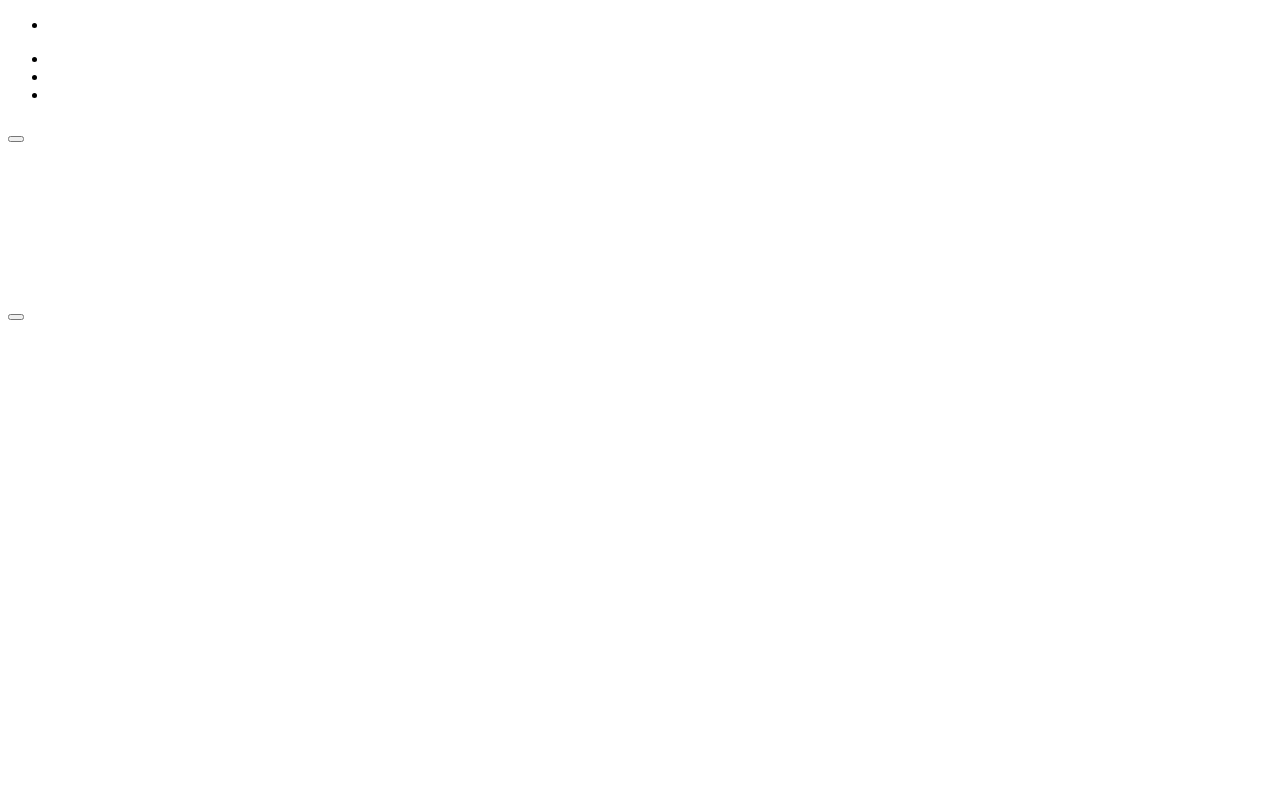
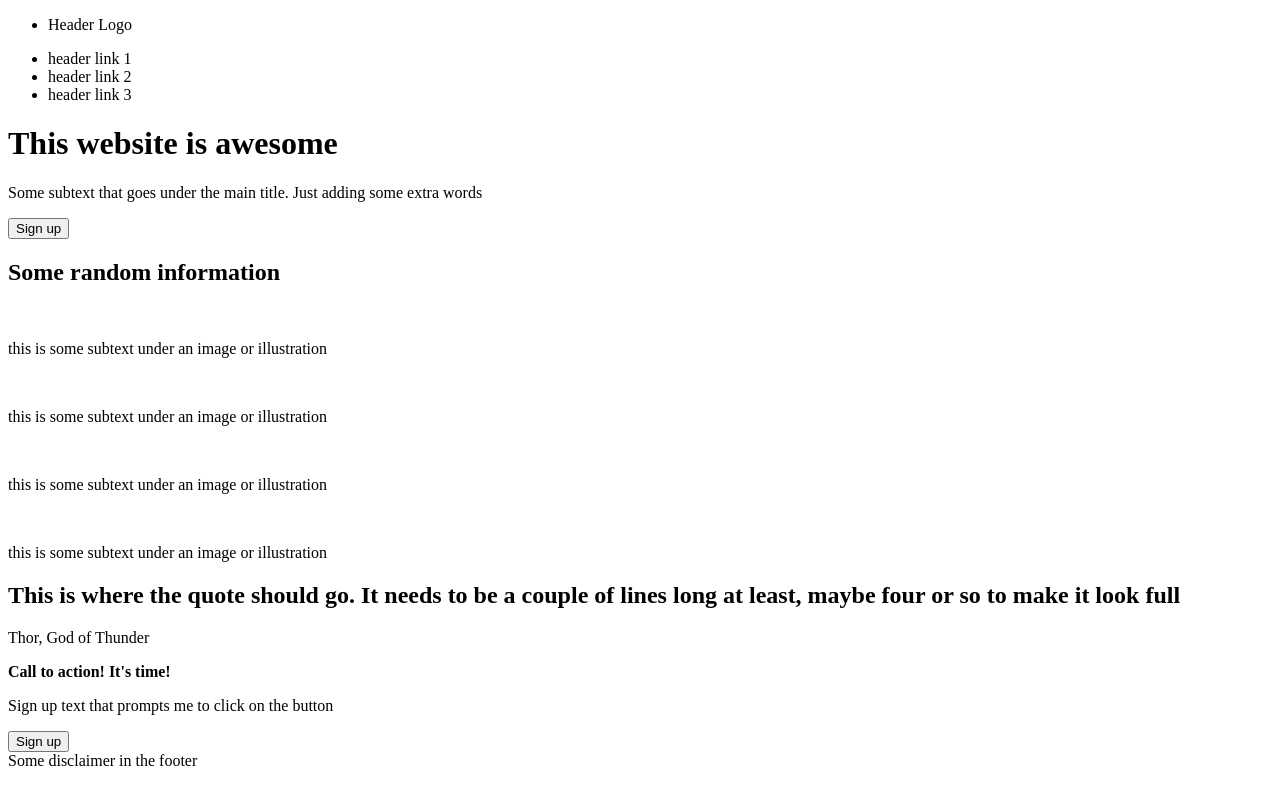
Before and after one commit to Facaller/odin-landing-page, a plain HTML site: page index.html in a window 1280 px wide. Drawn offline with Linux system fonts and the light colour scheme.

Commit message:
Add placeholder text to elements

```diff
--- a/index.html
+++ b/index.html
@@ -13,41 +13,41 @@
     <div>
         <div>
             <ul>
-                <li></li>
+                <li>Header Logo</li>
             </ul>
             <ul>
-                <li></li>
-                <li></li>
-                <li></li>
+                <li>header link 1</li>
+                <li>header link 2</li>
+                <li>header link 3</li>
             </ul>
         </div>
         <div>
-            <h1></h1>
-            <p></p>
-            <button></button>
+            <h1>This website is awesome</h1>
+            <p>Some subtext that goes under the main title. Just adding some extra words</p>
+            <button>Sign up</button>
             <img src="" alt="">
         </div>
     </div>
     <div>
-        <h2></h2>
+        <h2>Some random information</h2>
         <img src="" alt="">
-        <p></p>
+        <p>this is some subtext under an image or illustration</p>
         <img src="" alt="">
-        <p></p>
+        <p>this is some subtext under an image or illustration</p>
         <img src="" alt="">
-        <p></p>
+        <p>this is some subtext under an image or illustration</p>
         <img src="" alt="">
-        <p></p>
+        <p>this is some subtext under an image or illustration</p>
     </div>
     <div>
-        <h2></h2>
-        <p></p>
+        <h2>This is where the quote should go. It needs to be a couple of lines long at least, maybe four or so to make it look full</h2>
+        <p>Thor, God of Thunder</p>
     </div>
     <div>
-        <strong></strong>
-        <p></p>
-        <button></button>
+        <strong>Call to action! It's time!</strong>
+        <p>Sign up text that prompts me to click on the button</p>
+        <button>Sign up</button>
     </div>
-    <div></div>
+    <div>Some disclaimer in the footer</div>
 </body>
 </html>
```
